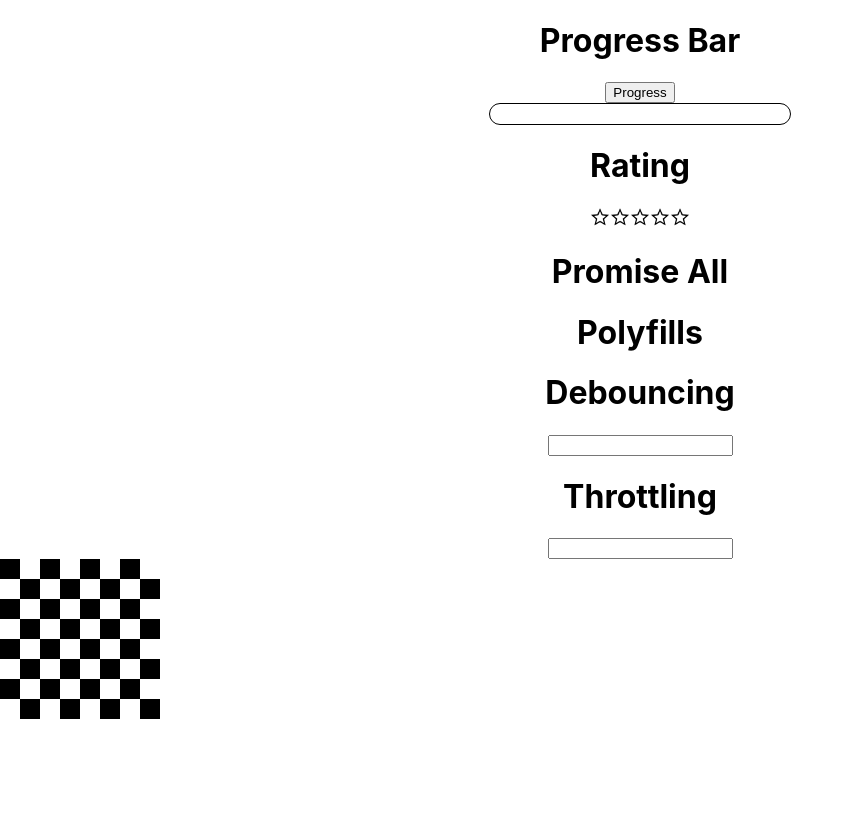
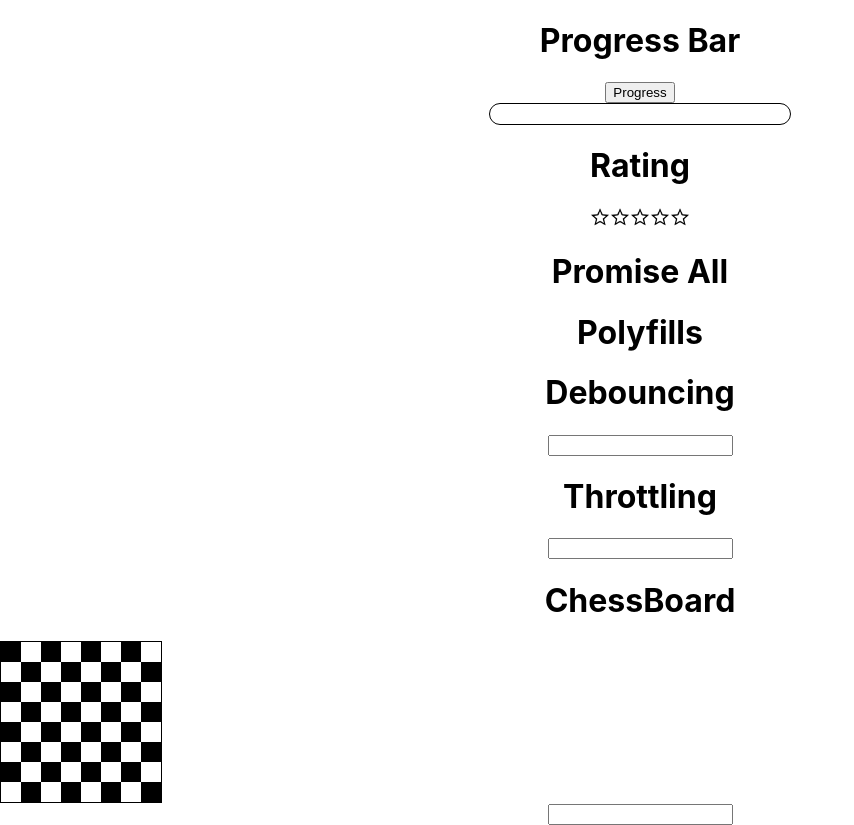
Before and after one commit to deekshithmd/javascript-react-repo, a React (Create React App) app: page / in a window 1280 px wide. Shown: the whole page, without its empty margins (0-854 px from the left). Before the commit the page ends 800 px from the top, so only its background shows below. Built offline with nearby package versions, Linux system fonts and the light colour scheme.

Commit message:
updated chessboard

```diff
--- a/src/components/ChessBoard/index.jsx
+++ b/src/components/ChessBoard/index.jsx
@@ -3,86 +3,42 @@ import "./chess.css"
 
 export const ChessBoard = () => {
     // const Boxes = [...Array(8)].map(i => Array(8))
-    // console.log("boxes", Boxes)
-    // return (
-    //     <div>
-    //         <h1>ChessBoard</h1>
-    //         <div style={{ height: '160px', width: '160px', border: '1px solid black' }}>
-    //             {
-    //                 Boxes?.map((array, i) => {
-    //                     return (
-    //                         <div key={i} style={{ width: '20px', height: '20px', backgroundColor: i % 2 === 0 ? 'black' : 'white' }}>
-    //                             {
-    //                                 array?.map((_, ind) => {
-    //                                     return (
-    //                                         <div key={ind} style={{ width: '20px', height: '20px', backgroundColor: (i + ind) % 2 === 0 ? 'black' : 'white' }}></div>
-    //                                     )
-    //                                 })
-    //                             }
-    //                         </div>
-    //                     )
-    //                 })
-    //             }
-    //         </div>
-    //     </div >
-    // )
-    // Number of rows
-    const n = 8;
-
-    // Number of columns
-    const m = 8;
-
-    // Array which will be used to
-    // display the chessboard
-    const [chessBoard, setChessBoard] = React.useState([]);
+    const [boxes, setBoxes] = React.useState([]);
+    const n = 8, m = 8;
 
     React.useEffect(() => {
-
-        // Initialize result with an empty array
         const result = [];
-
-        // Iterate n number of times to
-        // create n number of rows
         for (let i = 0; i < n; i++) {
-
-            // For each of row create an Array
-            // of length m (number of columns)
             const row = Array.from({ length: m });
-            result.push(row);
+            result.push(row)
         }
-
-        // Set chess board's value to the
-        // created 2d result array
-        setChessBoard(result);
-    }, []);
-    console.log(chessBoard)
+        setBoxes(result)
+    }, [])
 
     return (
-        <>
-            {chessBoard.length > 0 &&
-                chessBoard.map((row, rIndex) => {
-                    return (
-                        <div className="row" key={rIndex}>
-                            {row.map((_, cIndex) => {
-                                return (
-                                    <div
-                                        // className={`box ${
+        <div>
+            <h1>ChessBoard</h1>
+            <div style={{ height: '160px', width: '160px', border: '1px solid black' }}>
+                {
+                    boxes?.map((array, i) => {
+                        return (
+                            <div key={i} style={{ width: '100%', height: '20px',display:'flex' }}>
+                                {
 
-                                        //     // If the sum of row index
-                                        //     // and column index is even
-                                        //     // then background will be
-                                        //     // black else white
-                                        //     (rIndex + cIndex) % 2 === 0
-                                        //         ? "black" : "white"
-                                        //     }`}
-                                        style={{ width: '20px', height: '20px', backgroundColor: (rIndex + cIndex) % 2 === 0 ? 'black' : 'white' }}
-                                        key={cIndex}
-                                    ></div>
-                                );
-                            })}
-                        </div>
-                    );
-                })}
-        </>
-    );
+                                    array?.map((_, ind) => {
+                                        return (
+                                            <div key={ind} style={{ width: '20px', height: '20px', backgroundColor: (i + ind) % 2 === 0 ? 'black' : 'white' }}></div>
+                                        )
+                                    })
+                                }
+                            </div>
+                        )
+                    })
+                }
+            </div>
+            {/* To prevent pasting */}
+            <input onPaste={(e)=>e.preventDefault()}/>
+        </div >
+    )
+
 }
```
